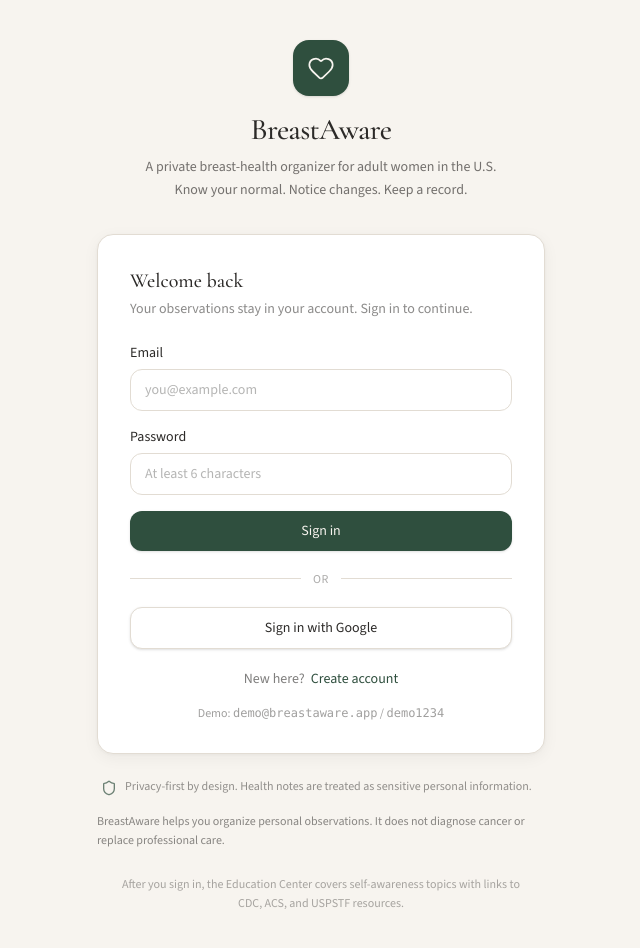
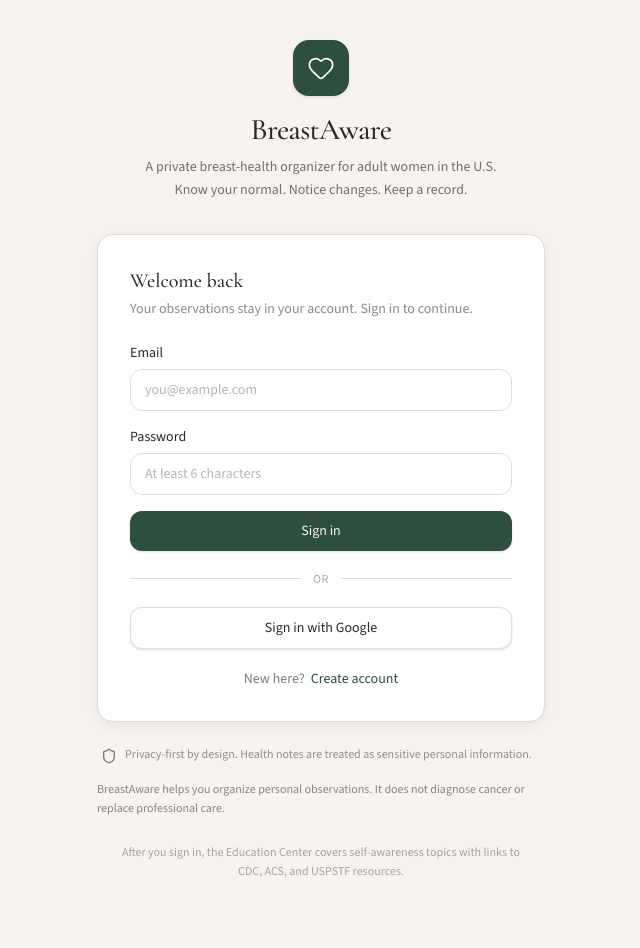
Before and after one commit to Pinkops/BreastAware, a React (Vite) app: page /login in a window 1280 px wide. Shown: the top 948 px of the page, without its empty margins (319-959 px from the left). After the commit the page ends 922 px from the top, so only its background shows below. Built offline with nearby package versions, Linux system fonts and the light colour scheme; no server answers.

Commit message:
BA-005: remove demo credentials from login page

```diff
--- a/src/pages/Login.tsx
+++ b/src/pages/Login.tsx
@@ -129,9 +129,7 @@ export default function Login() {
               </button>
             </p>
 
-            <p className="mt-4 text-center text-xs text-charcoal/45">
-              Demo: <span className="font-mono">demo@breastaware.app</span> / <span className="font-mono">demo1234</span>
-            </p>
+
           </div>
 
           <div className="mt-6 flex items-start gap-2 text-xs text-charcoal/50 px-1">
```
